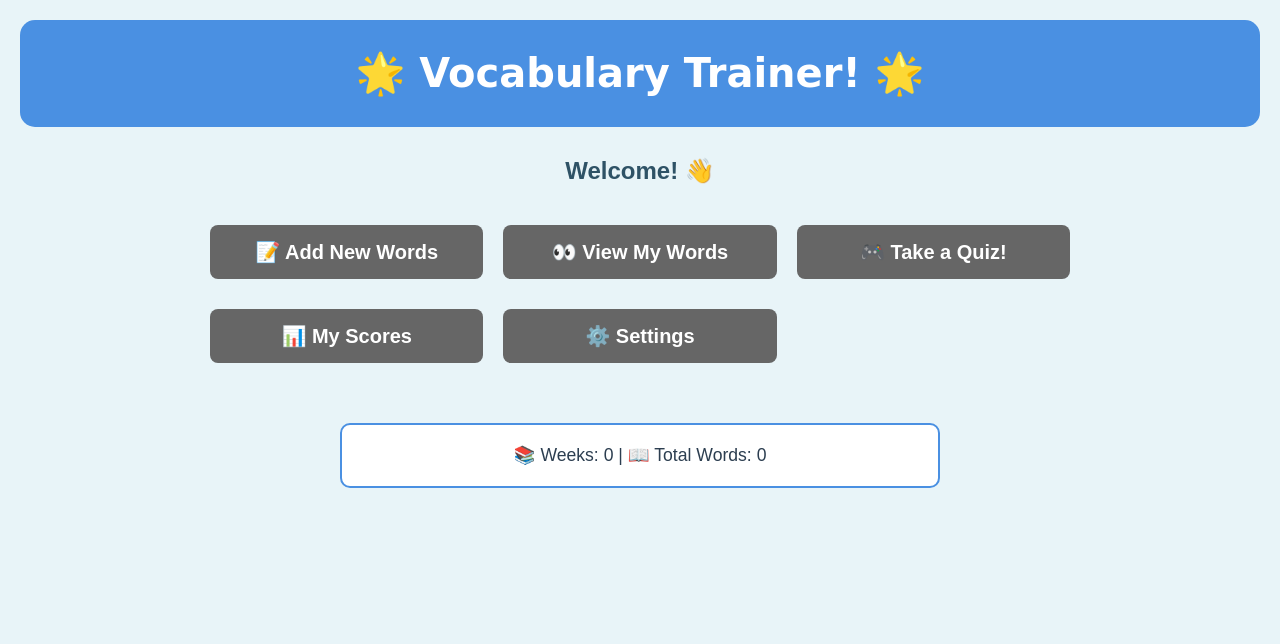
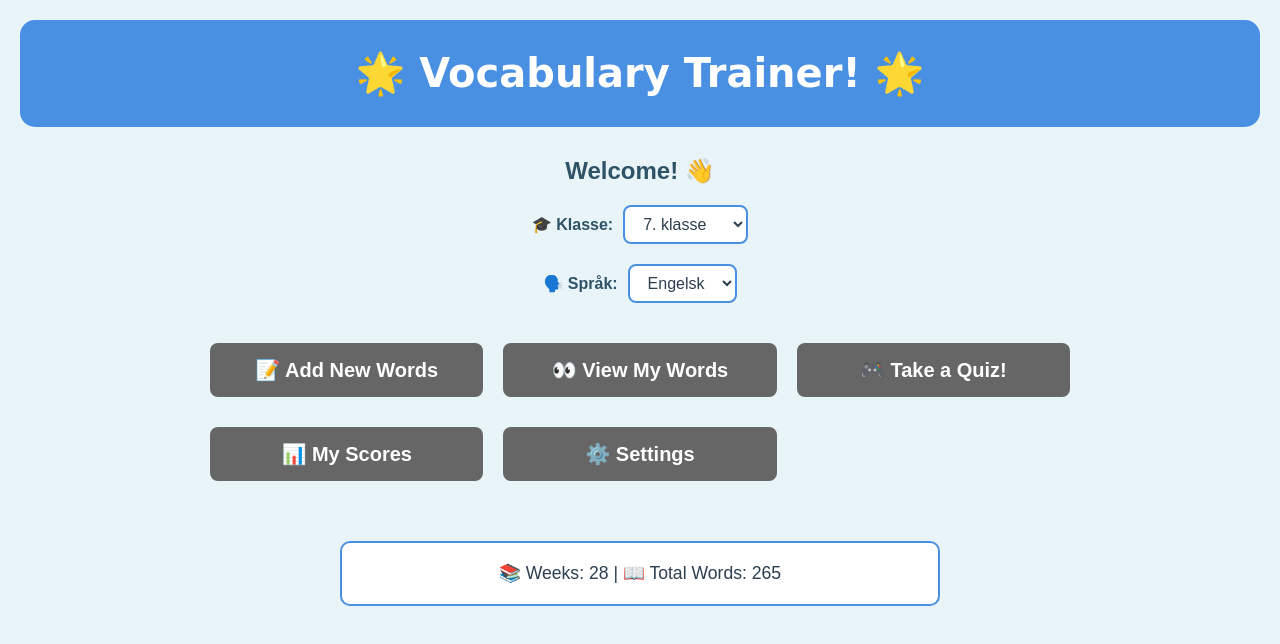
Before and after one commit to Goran1310/Skriv_Glosene_P-_Engelsk, a React (Create React App) app in the folder vocabulary-trainer-web/: page / in a window 1280 px wide. Shown: the top 644 px of the page. Built offline with nearby package versions, Linux system fonts and the light colour scheme.

Commit message:
Add grade/language selectors, French vocab, restart button, cache fix

```diff
--- a/vocabulary-trainer-web/public/preload-vocabulary.js
+++ b/vocabulary-trainer-web/public/preload-vocabulary.js
@@ -1,9 +1,36 @@
-// Pre-load vocabulary data into localStorage
-// This file is loaded by index.html
+// Pre-load vocabulary data into localStorage, merged per grade+language so weekly updates
+// don't require deleting existing data or a hard refresh
 
-// Only load if no vocabulary exists in localStorage
-if (!localStorage.getItem('vocabulary')) {
-  const vocabularyData = [
+// One-time migration: pre-language versions stored data under 'vocabulary_grade{N}' (English only)
+for (const grade of [4, 5, 6, 7, 8, 9, 10]) {
+  const legacyKey = `vocabulary_grade${grade}`;
+  const englishKey = `${legacyKey}_english`;
+  if (localStorage.getItem(legacyKey) && !localStorage.getItem(englishKey)) {
+    localStorage.setItem(englishKey, localStorage.getItem(legacyKey));
+  }
+}
+
+const vocabularyByGrade = {
+  4: {
+    english: [
+  { week: 35, norwegian: "lag", english: "team" },
+  { week: 35, norwegian: "øver", english: "practise" },
+  { week: 35, norwegian: "ein gong", english: "once" },
+  { week: 35, norwegian: "roper", english: "shout" },
+  { week: 35, norwegian: "to gonger", english: "twice" },
+    ],
+    french: [
+  { week: 35, norwegian: "lag", french: "équipe" },
+  { week: 35, norwegian: "øver", french: "s'entraîner" },
+  { week: 35, norwegian: "ein gong", french: "une fois" },
+  { week: 35, norwegian: "roper", french: "crier" },
+  { week: 35, norwegian: "to gonger", french: "deux fois" },
+    ],
+  },
+  5: { english: [], french: [] },
+  6: { english: [], french: [] },
+  7: {
+    english: [
   { week: 39, norwegian: "kvinne", english: "female" },
   { week: 39, norwegian: "utmerkt", english: "excellent" },
   { week: 39, norwegian: "usemje", english: "disagreement" },
@@ -276,10 +303,48 @@ if (!localStorage.getItem('vocabulary')) {
   { week: 23, norwegian: "puste", english: "breathe" },
   { week: 23, norwegian: "varme", english: "warmth" },
   { week: 23, norwegian: "panne", english: "forehead" },
-];
+    ],
+    french: [],
+  },
+  8: {
+    english: [],
+    french: [
+  { week: 35, norwegian: "ein", french: "un" },
+  { week: 35, norwegian: "to", french: "deux" },
+  { week: 35, norwegian: "tre", french: "trois" },
+  { week: 35, norwegian: "fire", french: "quatre" },
+  { week: 35, norwegian: "fem", french: "cinq" },
+  { week: 35, norwegian: "seks", french: "six" },
+  { week: 35, norwegian: "sju", french: "sept" },
+  { week: 35, norwegian: "åtte", french: "huit" },
+  { week: 35, norwegian: "ni", french: "neuf" },
+  { week: 35, norwegian: "ti", french: "dix" },
+  { week: 35, norwegian: "elleve", french: "onze" },
+  { week: 35, norwegian: "tolv", french: "douze" },
+  { week: 35, norwegian: "tretten", french: "treize" },
+  { week: 35, norwegian: "fjorten", french: "quatorze" },
+  { week: 35, norwegian: "femten", french: "quinze" },
+    ],
+  },
+  9: { english: [], french: [] },
+  10: { english: [], french: [] },
+};
 
-  // Save to localStorage
-  localStorage.setItem('vocabulary', JSON.stringify(vocabularyData));
-  console.log(`✅ Loaded ${vocabularyData.length} vocabulary words!`);
-  console.log('Weeks included:', [...new Set(vocabularyData.map(v => v.week))].sort((a,b) => a-b).join(', '));
-}
+// Merge new/changed entries into each grade+language's storage without touching user-added words or scores
+Object.keys(vocabularyByGrade).forEach((grade) => {
+  Object.keys(vocabularyByGrade[grade]).forEach((lang) => {
+    const newData = vocabularyByGrade[grade][lang];
+    if (newData.length === 0) return;
+
+    const storageKey = `vocabulary_grade${grade}_${lang}`;
+    const existing = JSON.parse(localStorage.getItem(storageKey) || '[]');
+    const existingKeys = new Set(existing.map(v => `${v.week}|${v.norwegian}|${v[lang]}`));
+    const newItems = newData.filter(v => !existingKeys.has(`${v.week}|${v.norwegian}|${v[lang]}`));
+
+    if (newItems.length > 0) {
+      const merged = [...existing, ...newItems];
+      localStorage.setItem(storageKey, JSON.stringify(merged));
+      console.log(`✅ Grade ${grade} (${lang}): added ${newItems.length} new word(s), total ${merged.length}`);
+    }
+  });
+});
--- a/vocabulary-trainer-web/src/App.js
+++ b/vocabulary-trainer-web/src/App.js
@@ -7,47 +7,67 @@ import Quiz from './components/Quiz';
 import Results from './components/Results';
 import Settings from './components/Settings';
 
-// App version for localStorage management
-const APP_VERSION = "1.2.0";
+const GRADES = [4, 5, 6, 7, 8, 9, 10];
+const DEFAULT_GRADE = 7;
+const LANGUAGES = [
+  { id: 'english', label: 'Engelsk' },
+  { id: 'french', label: 'Fransk' },
+];
+const DEFAULT_LANGUAGE = 'english';
 
 function App() {
   const [currentScreen, setCurrentScreen] = useState('menu');
   const [username, setUsername] = useState('Student');
+  const [selectedGrade, setSelectedGrade] = useState(DEFAULT_GRADE);
+  const [selectedLanguage, setSelectedLanguage] = useState(DEFAULT_LANGUAGE);
   const [vocabulary, setVocabulary] = useState([]);
   const [scores, setScores] = useState([]);
 
-  // Load data from localStorage on mount with version checking
+  // Load data from localStorage on mount (preload-vocabulary.js already merged any new words in)
   useEffect(() => {
-    // Check app version and clear old data if version changed
-    const storedVersion = localStorage.getItem('appVersion');
+    const savedGrade = parseInt(localStorage.getItem('selectedGrade'), 10);
+    const grade = GRADES.includes(savedGrade) ? savedGrade : DEFAULT_GRADE;
+    const savedLanguage = localStorage.getItem('selectedLanguage');
+    const language = LANGUAGES.some(l => l.id === savedLanguage) ? savedLanguage : DEFAULT_LANGUAGE;
 
-    if (storedVersion !== APP_VERSION) {
-      console.log(`App version changed from ${storedVersion || 'none'} to ${APP_VERSION}. Clearing old data...`);
-
-      // Clear old localStorage data (you can migrate instead of removing)
-      localStorage.removeItem('vocabulary');
-      localStorage.removeItem('scores');
-      // Keep username as it's user-specific
-      // localStorage.removeItem('username');
-
-      // Set new version
-      localStorage.setItem('appVersion', APP_VERSION);
+    // One-time migration: pre-language versions stored data under 'vocabulary_grade{N}' (English only)
+    const legacyKey = `vocabulary_grade${grade}`;
+    const englishKey = `vocabulary_grade${grade}_english`;
+    if (localStorage.getItem(legacyKey) && !localStorage.getItem(englishKey)) {
+      localStorage.setItem(englishKey, localStorage.getItem(legacyKey));
     }
 
-    // Load data from localStorage
-    const savedVocab = localStorage.getItem('vocabulary');
+    const savedVocab = localStorage.getItem(`vocabulary_grade${grade}_${language}`);
     const savedScores = localStorage.getItem('scores');
     const savedUsername = localStorage.getItem('username');
 
+    setSelectedGrade(grade);
+    setSelectedLanguage(language);
     if (savedVocab) setVocabulary(JSON.parse(savedVocab));
     if (savedScores) setScores(JSON.parse(savedScores));
     if (savedUsername) setUsername(savedUsername);
   }, []);
 
+  // Switch grade: persist the choice and load that grade's vocabulary (cached, no need to reselect)
+  const selectGrade = (grade) => {
+    setSelectedGrade(grade);
+    localStorage.setItem('selectedGrade', grade);
+    const savedVocab = localStorage.getItem(`vocabulary_grade${grade}_${selectedLanguage}`);
+    setVocabulary(savedVocab ? JSON.parse(savedVocab) : []);
+  };
+
+  // Switch language: persist the choice and load that language's vocabulary (cached, no need to reselect)
+  const selectLanguage = (language) => {
+    setSelectedLanguage(language);
+    localStorage.setItem('selectedLanguage', language);
+    const savedVocab = localStorage.getItem(`vocabulary_grade${selectedGrade}_${language}`);
+    setVocabulary(savedVocab ? JSON.parse(savedVocab) : []);
+  };
+
   // Save vocabulary to localStorage
   const saveVocabulary = (newVocab) => {
     setVocabulary(newVocab);
-    localStorage.setItem('vocabulary', JSON.stringify(newVocab));
+    localStorage.setItem(`vocabulary_grade${selectedGrade}_${selectedLanguage}`, JSON.stringify(newVocab));
   };
 
   // Save scores to localStorage
@@ -66,13 +86,26 @@ function App() {
   const renderScreen = () => {
     switch (currentScreen) {
       case 'menu':
-        return <MainMenu onNavigate={setCurrentScreen} vocabulary={vocabulary} />;
+        return (
+          <MainMenu
+            onNavigate={setCurrentScreen}
+            vocabulary={vocabulary}
+            grades={GRADES}
+            selectedGrade={selectedGrade}
+            onGradeChange={selectGrade}
+            languages={LANGUAGES}
+            selectedLanguage={selectedLanguage}
+            onLanguageChange={selectLanguage}
+          />
+        );
       case 'add':
         return (
           <AddVocabulary
             onNavigate={setCurrentScreen}
             vocabulary={vocabulary}
             saveVocabulary={saveVocabulary}
+            language={selectedLanguage}
+            languageLabel={LANGUAGES.find(l => l.id === selectedLanguage).label}
           />
         );
       case 'view':
@@ -80,6 +113,8 @@ function App() {
           <ViewVocabulary
             onNavigate={setCurrentScreen}
             vocabulary={vocabulary}
+            language={selectedLanguage}
+            languageLabel={LANGUAGES.find(l => l.id === selectedLanguage).label}
           />
         );
       case 'quiz':
@@ -89,6 +124,8 @@ function App() {
             vocabulary={vocabulary}
             username={username}
             saveScore={saveScore}
+            language={selectedLanguage}
+            languageLabel={LANGUAGES.find(l => l.id === selectedLanguage).label}
           />
         );
       case 'results':
@@ -108,7 +145,18 @@ function App() {
           />
         );
       default:
-        return <MainMenu onNavigate={setCurrentScreen} vocabulary={vocabulary} />;
+        return (
+          <MainMenu
+            onNavigate={setCurrentScreen}
+            vocabulary={vocabulary}
+            grades={GRADES}
+            selectedGrade={selectedGrade}
+            onGradeChange={selectGrade}
+            languages={LANGUAGES}
+            selectedLanguage={selectedLanguage}
+            onLanguageChange={selectLanguage}
+          />
+        );
     }
   };
 
--- a/vocabulary-trainer-web/src/components/MainMenu.css
+++ b/vocabulary-trainer-web/src/components/MainMenu.css
@@ -27,6 +27,26 @@
 .welcome h2 {
   font-family: Arial, sans-serif;
   color: #2E5266;
+}
+
+.grade-selector {
+  text-align: center;
+  margin: 0 0 20px;
+}
+
+.grade-selector label {
+  font-weight: bold;
+  color: #2E5266;
+  margin-right: 10px;
+}
+
+.grade-selector select {
+  padding: 8px 14px;
+  font-size: 1rem;
+  border-radius: 8px;
+  border: 2px solid #4A90E2;
+  background: white;
+  color: #2C3E50;
 }
 
 .button-grid {
--- a/vocabulary-trainer-web/src/components/MainMenu.js
+++ b/vocabulary-trainer-web/src/components/MainMenu.js
@@ -1,7 +1,7 @@
 import React from 'react';
 import './MainMenu.css';
 
-function MainMenu({ onNavigate, vocabulary }) {
+function MainMenu({ onNavigate, vocabulary, grades, selectedGrade, onGradeChange, languages, selectedLanguage, onLanguageChange }) {
   const weeks = [...new Set(vocabulary.map(v => v.week))].sort((a, b) => a - b);
   const totalWords = vocabulary.length;
 
@@ -13,6 +13,32 @@ function MainMenu({ onNavigate, vocabulary }) {
 
       <div className="welcome">
         <h2>Welcome! 👋</h2>
+      </div>
+
+      <div className="grade-selector">
+        <label htmlFor="grade-select">🎓 Klasse:</label>
+        <select
+          id="grade-select"
+          value={selectedGrade}
+          onChange={(e) => onGradeChange(parseInt(e.target.value, 10))}
+        >
+          {grades.map(grade => (
+            <option key={grade} value={grade}>{grade}. klasse</option>
+          ))}
+        </select>
+      </div>
+
+      <div className="grade-selector">
+        <label htmlFor="language-select">🗣️ Språk:</label>
+        <select
+          id="language-select"
+          value={selectedLanguage}
+          onChange={(e) => onLanguageChange(e.target.value)}
+        >
+          {languages.map(lang => (
+            <option key={lang.id} value={lang.id}>{lang.label}</option>
+          ))}
+        </select>
       </div>
 
       <div className="button-grid">
--- a/vocabulary-trainer-web/src/components/ViewVocabulary.js
+++ b/vocabulary-trainer-web/src/components/ViewVocabulary.js
@@ -1,7 +1,7 @@
 import React, { useState } from 'react';
 import './ViewVocabulary.css';
 
-function ViewVocabulary({ onNavigate, vocabulary, deleteVocabulary }) {
+function ViewVocabulary({ onNavigate, vocabulary, deleteVocabulary, language, languageLabel }) {
   const [selectedWeek, setSelectedWeek] = useState('all');
 
   const weeks = [...new Set(vocabulary.map(v => v.week))].sort((a, b) => a - b);
@@ -39,14 +39,14 @@ function ViewVocabulary({ onNavigate, vocabulary, deleteVocabulary }) {
         <div className="table-header">
           <div>Uke</div>
           <div>Norsk</div>
-          <div>Engelsk</div>
+          <div>{languageLabel}</div>
           <div>Handling</div>
         </div>
         {filteredVocab.map((item, index) => (
           <div key={index} className="table-row">
             <div className="week-cell">{item.week}</div>
             <div className="norwegian-cell">{item.norwegian}</div>
-            <div className="english-cell">{item.english}</div>
+            <div className="english-cell">{item[language]}</div>
             <div className="action-cell">
               <button onClick={() => handleDelete(index)} className="delete-btn">
                 🗑️ Slett
```
Also changed, not shown: vocabulary-trainer-web/src/components/AddVocabulary.js (+5 -5 lines), vocabulary-trainer-web/src/components/Quiz.css (+16 -0 lines), vocabulary-trainer-web/src/components/Quiz.js (+11 -8 lines), 1 other file (tests, documents, lock files or other folders).
